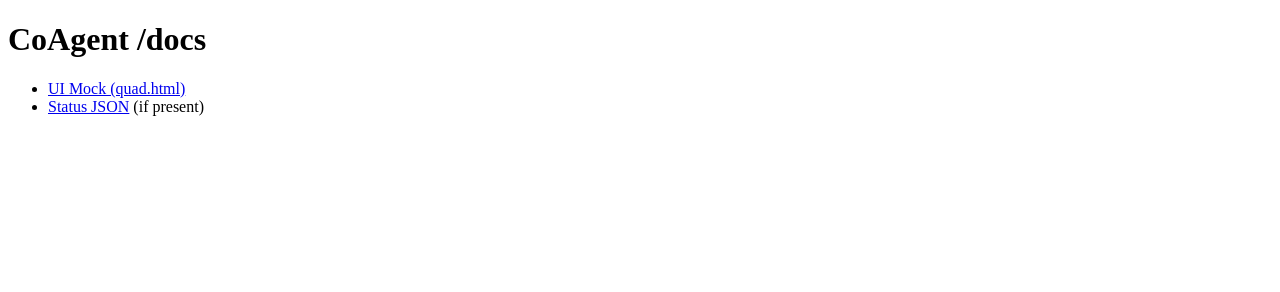
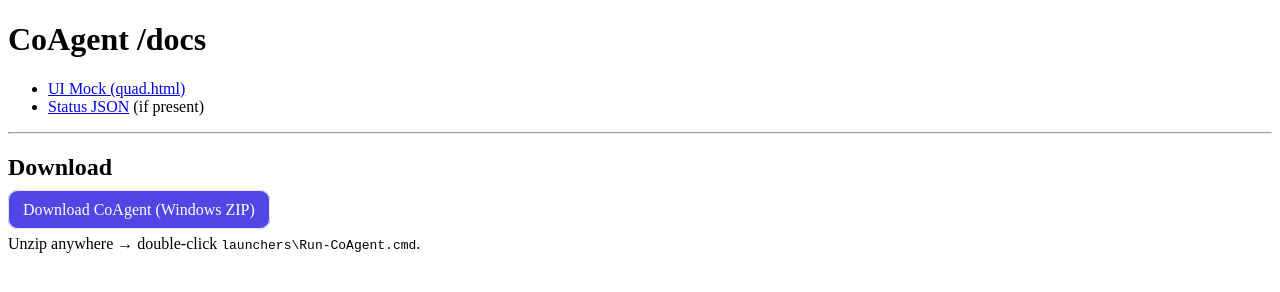
Before and after one commit to rickballard/CoAgent, a plain HTML site: page index.html in a window 1280 px wide. Drawn offline with Linux system fonts and the light colour scheme.

Commit message:
deploy: eecc1c12e0ddab0e64abfd685b3a1bcff3f1792c

```diff
--- a/index.html
+++ b/index.html
@@ -4,3 +4,8 @@
   <li><a href="./ui-mock/quad.html">UI Mock (quad.html)</a></li>
   <li><a href="./status.json">Status JSON</a> (if present)</li>
 </ul>
+
+<hr>
+<h2>Download</h2>
+<p><a style="padding:10px 14px;border:1px solid #e5e7eb;border-radius:10px;background:#4F46E5;color:#fff;text-decoration:none" href="">Download CoAgent (Windows ZIP)</a></p>
+<p>Unzip anywhere → double-click <code>launchers\Run-CoAgent.cmd</code>.</p>
```
